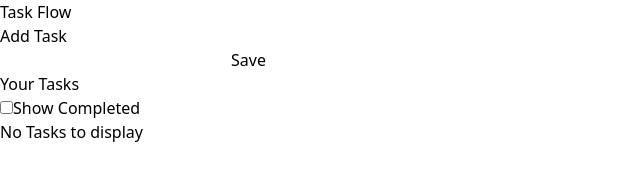
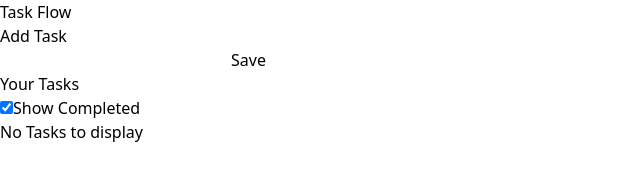
Before and after one commit to anubhavbaghel/taskflow-a-to-do-app, a React (Vite) app: page / in a window 1280 px wide. Shown: the top 191 px of the page, without its empty margins (0-640 px from the left). Built offline with nearby package versions, Linux system fonts and the light colour scheme.

Commit message:
show completed tasks by default

```diff
--- a/src/App.jsx
+++ b/src/App.jsx
@@ -7,7 +7,7 @@ function App() {
 
   const [task, setTask] = useState("")
   const [tasks, setTasks] = useState([])
-  const [showFinished, setshowFinished] = useState(false)
+  const [showFinished, setshowFinished] = useState(true)
   const firstRun = useRef(true)
 
   useEffect(() => {
```
